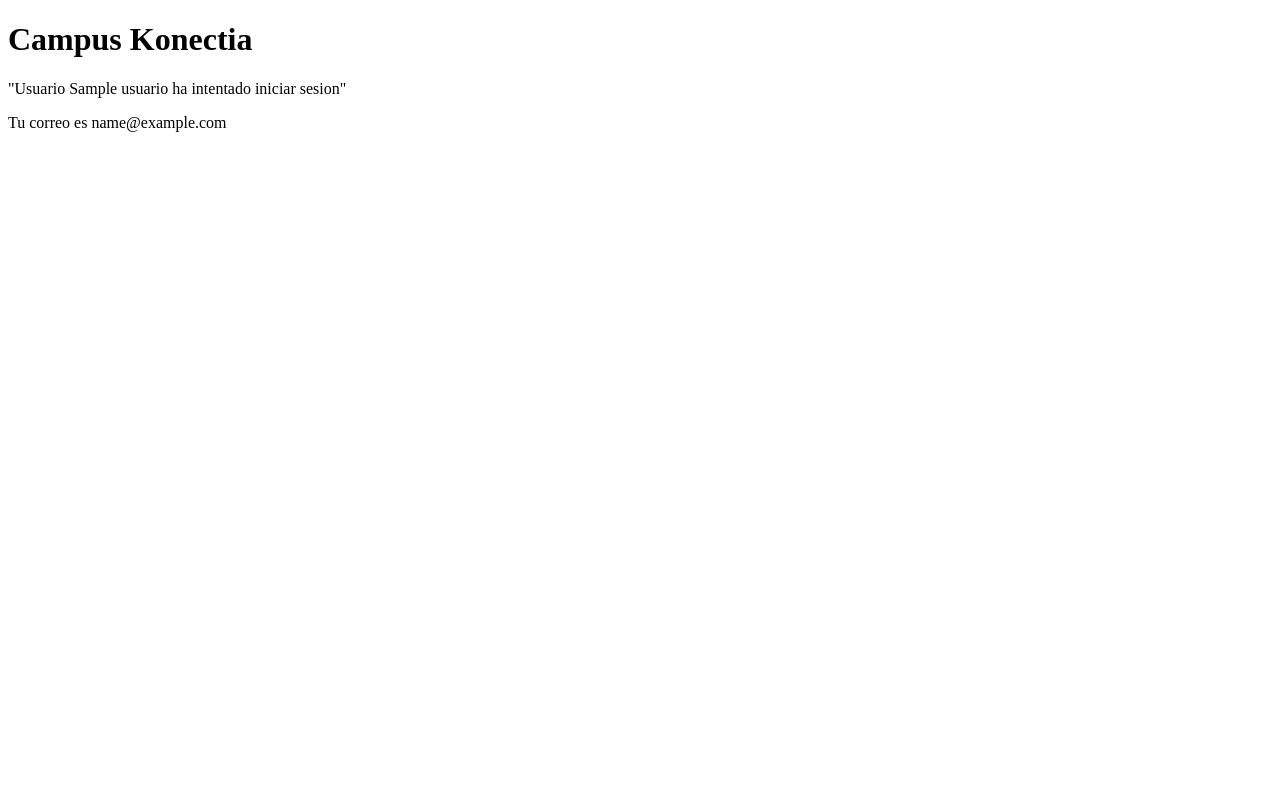
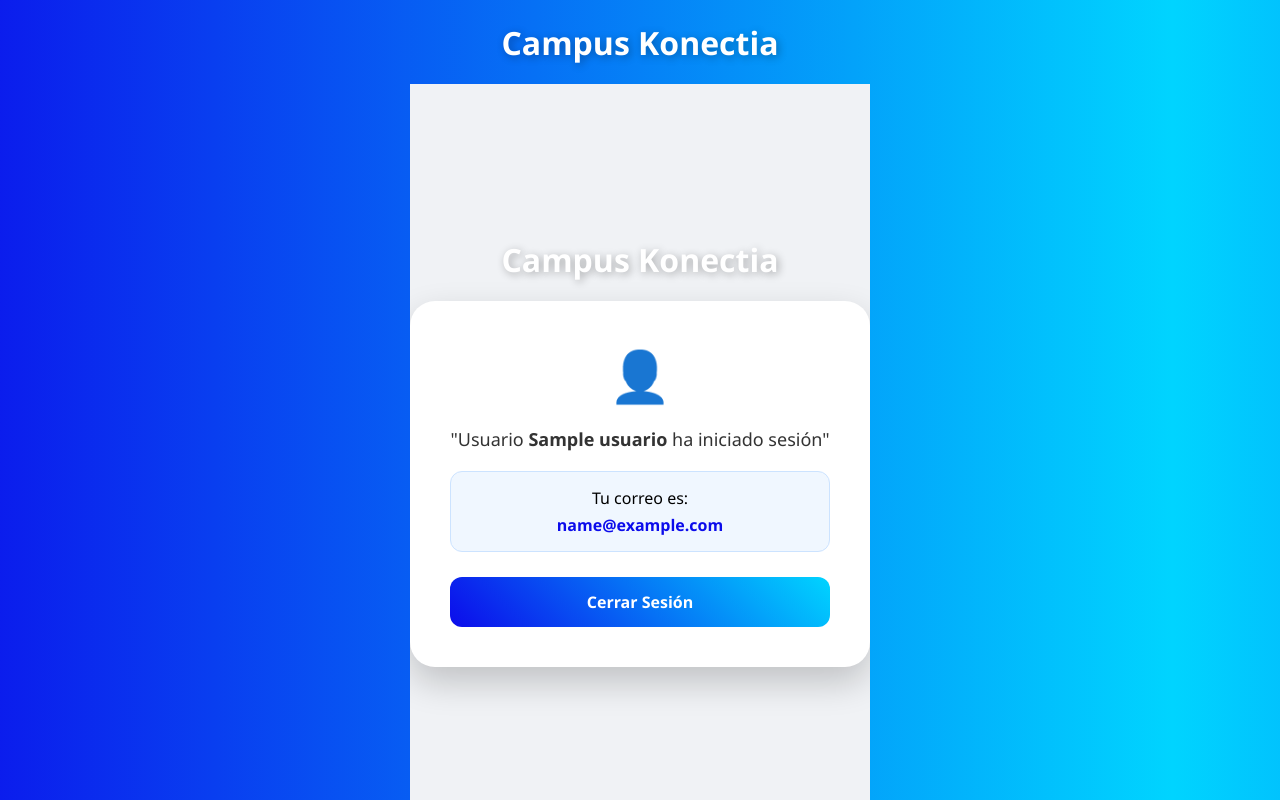
Before and after one commit to desireekonectia-coder/campus, a Flask app: template templates/user.html in a window 1280 px wide. Run offline with Flask 3, Linux system fonts and the light colour scheme; the template is opened without the code that fills it: most values are stand-ins (such as "Sample title", 1, 10 or a date in 2020); some libraries are stand-ins or nearby versions.

Commit message:
Mejoras visuales

```diff
--- a/static/css/style.css
+++ b/static/css/style.css
@@ -128,3 +128,168 @@ h1 {
     box-shadow: 0 8px 20px rgba(0,0,0,0.2);
     filter: brightness(1.1);
 }
+
+/* Centra todo en la pantalla */
+.card-container {
+    display: flex;
+    justify-content: center;
+    align-items: center;
+    height: 100vh;
+    background-color: #f0f2f5;
+    font-family: 'Segoe UI', sans-serif;
+}
+
+/* Tarjeta blanca */
+.user-card {
+    background: white;
+    padding: 40px;
+    border-radius: 15px;
+    box-shadow: 0 8px 30px rgba(0,0,0,0.1);
+    text-align: center;
+    width: 350px;
+}
+
+.user-card h1 {
+    color: #1a73e8;
+    margin-bottom: 20px;
+}
+
+.avatar {
+    font-size: 50px;
+    margin-bottom: 10px;
+}
+
+/* Caja de información */
+.info-box {
+    background: #f8f9fa;
+    padding: 15px;
+    border-radius: 10px;
+    margin: 20px 0;
+    border: 1px solid #e1e4e8;
+}
+
+.email-text {
+    color: #1a73e8;
+    font-weight: bold;
+    margin-top: 5px;
+}
+
+/* Botón */
+.btn-back {
+    display: inline-block;
+    text-decoration: none;
+    color: white;
+    background: #5f6368;
+    padding: 10px 20px;
+    border-radius: 5px;
+    font-size: 14px;
+    transition: 0.3s;
+}
+
+.btn-back:hover {
+    background: #202124;
+}
+
+/* 3. Contenedor Maestro Centrado */
+.card-container {
+    display: flex;
+    flex-direction: column;
+    align-items: center;
+    justify-content: center;
+    height: 100vh;
+    width: 100%;
+}
+
+/* 4. Título Superior */
+.header-title {
+    color: white;
+    font-size: 32px;
+    font-weight: bold;
+    margin-bottom: 20px;
+    text-shadow: 2px 2px 8px rgba(0,0,0,0.3);
+}
+
+/* 5. Tarjeta Blanca Estilo Login */
+.user-card {
+    width: 380px;
+    padding: 40px;
+    background: #fff;
+    border-radius: 25px;
+    box-shadow: 0 15px 35px rgba(0,0,0,0.2);
+    text-align: center;
+    animation: dropIn 0.8s ease-out;
+}
+
+@keyframes dropIn {
+    0% { transform: translateY(-50px); opacity: 0; }
+    100% { transform: translateY(0); opacity: 1; }
+}
+
+/* 6. Elementos internos */
+.avatar {
+    font-size: 50px;
+    margin-bottom: 10px;
+}
+
+.status-msg {
+    color: #333;
+    font-size: 18px;
+    margin-bottom: 20px;
+}
+
+.info-box {
+    background: #f0f7ff;
+    padding: 15px;
+    border-radius: 12px;
+    margin-bottom: 25px;
+    border: 1px solid #cce3ff;
+}
+
+.email-text {
+    color: #0c0ceb;
+    font-weight: bold;
+    margin: 5px 0 0 0;
+}
+
+/* 7. Botón con el mismo estilo del Login */
+.btn-back {
+    display: block;
+    width: 100%;
+    padding: 14px;
+    border: none;
+    border-radius: 12px;
+    background: linear-gradient(45deg, #0c0ceb, #00d4ff);
+    color: white;
+    font-size: 16px;
+    font-weight: bold;
+    text-decoration: none;
+    transition: all 0.3s ease;
+    box-sizing: border-box; /* Importante para el ancho */
+}
+
+.btn-back:hover {
+    transform: translateY(-2px);
+    filter: brightness(1.1);
+    box-shadow: 0 8px 20px rgba(0,0,0,0.2);
+}
+
+.password-group {
+    position: relative;
+}
+
+/* Icono del ojo */
+.toggle-password {
+    position: absolute;
+    right: 14px;
+    top: 50%;
+    transform: translateY(-50%);
+    cursor: pointer;
+    font-size: 18px;
+    color: #999;
+    user-select: none;
+    transition: color 0.3s ease;
+}
+
+.toggle-password:hover {
+    color: #667eea;
+}
--- a/static/js/main.js
+++ b/static/js/main.js
@@ -1,9 +1,14 @@
-document.addEventListener("DOMContentLoaded", function() {
-    const emailField = document.querySelector(".email-field");
-    if(emailField.classList.contains("show")) {
-        emailField.style.opacity = 0;
-        setTimeout(() => {
-            emailField.style.opacity = 1;
-        }, 100);
+function togglePassword() {
+    const passwordInput = document.getElementById("password");
+    const icon = document.querySelector(".toggle-password");
+
+    if (!passwordInput || !icon) return;
+
+    if (passwordInput.type === "password") {
+        passwordInput.type = "text";
+        icon.textContent = "🙈";
+    } else {
+        passwordInput.type = "password";
+        icon.textContent = "👁️";
     }
-});
+}
--- a/templates/base.html
+++ b/templates/base.html
@@ -1,15 +1,23 @@
 <!DOCTYPE html>
 <html lang="es">
+
 <head>
+
     <meta charset="UTF-8">
     <meta name="viewport" content="width=device-width, initial-scale=1.0">
+
     <title>Campus Konectia</title>
 </head>
+
 <body>
     <h1 class="header-title">Campus Konectia</h1>
 
+    <link rel="stylesheet" href="{{ url_for('static', filename='css/style.css') }}">
+
     {% block content %}{% endblock %}
 
+    <script src="{{ url_for('static', filename='js/main.js') }}"></script>
 
 </body>
+
 </html>
--- a/templates/user.html
+++ b/templates/user.html
@@ -1,11 +1,24 @@
 {% extends "base.html" %}
 
 {% block content %}
+<div class="background"></div>
 
-    <p>"Usuario {{usuario}} ha intentado iniciar sesion"</p>
-    <p>Tu correo es {{email}}</p>
+<div class="card-container">
+    <h1 class="header-title">Campus Konectia</h1>
 
+    <div class="user-card">
+        <div class="avatar">👤</div>
 
+        <p class="status-msg">
+            "Usuario <strong>{{ usuario }}</strong> ha iniciado sesión"
+        </p>
 
+        <div class="info-box">
+            <span>Tu correo es:</span>
+            <p class="email-text">{{ email }}</p>
+        </div>
 
+        <a href="/" class="btn-back">Cerrar Sesión</a>
+    </div>
+</div>
 {% endblock %}
```
Also changed, not shown: templates/login.html (+4 -20 lines).
